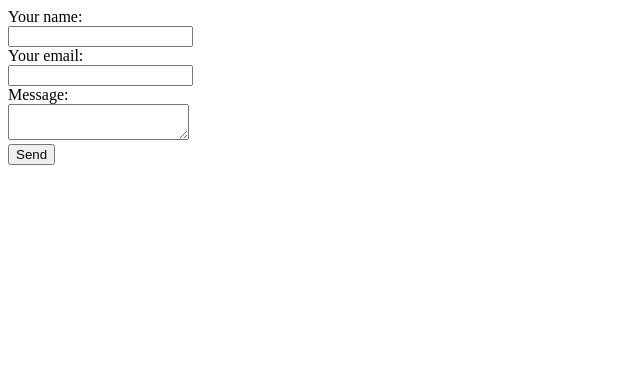
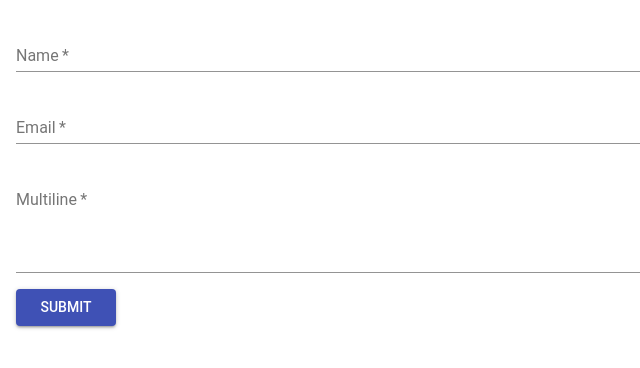
Before and after one commit to Gl3n1/NetlifyPortfolio, a Gatsby site: page /components/Form in a window 1280 px wide. Shown: the whole page, without its empty margins (0-640 px from the left). Built offline with nearby package versions, Linux system fonts and the light colour scheme; Gatsby itself is replaced by a stand-in of ours.

Commit message:
updated form

```diff
--- a/src/pages/components/Form.js
+++ b/src/pages/components/Form.js
@@ -1,5 +1,28 @@
-import React from "react";
+import React from 'react';
+import PropTypes from 'prop-types';
+import { withStyles } from '@material-ui/core/styles';
+import TextField from '@material-ui/core/TextField';
+import Button from '@material-ui/core/Button';
 import { navigateTo } from "gatsby-link";
+
+const styles = theme => ({
+  container: {
+    display: 'flex',
+    flexDirection: 'column',
+    flexWrap: 'wrap',
+  },
+  textField: {
+    marginLeft: theme.spacing.unit,
+    marginRight: theme.spacing.unit
+  },
+  button: {
+    margin: theme.spacing.unit,
+    width: 100
+  },
+  input: {
+    display: 'none',
+  }
+});
 
 function encode(data) {
   return Object.keys(data)
@@ -7,14 +30,14 @@ function encode(data) {
     .join("&");
 }
 
-export default class Contact extends React.Component {
-  constructor(props) {
-    super(props);
-    this.state = {};
-  }
+class Form extends React.Component {
+  state = {};
 
-  handleChange = e => {
-    this.setState({ [e.target.name]: e.target.value });
+  handleChange = name => event => {
+    this.setState({
+      [name]: event.target.value
+    });
+    console.log(this.state)
   };
 
   handleSubmit = e => {
@@ -33,47 +56,68 @@ export default class Contact extends React.Component {
   };
 
   render() {
+    const { classes } = this.props;
+
     return (
-      <div>
       <form
+      className={classes.container}
+      autoComplete="off"
       name="contact"
-          method="post"
-          action="/"
+      method="POST"
+      validate="true"
       data-netlify="true"
       data-netlify-honeypot="bot-field"
-          onSubmit={this.handleSubmit}
-        >
+      onSubmit={this.handleSubmit}>
         {/* The `form-name` hidden field is required to support form submissions without JavaScript */}
         <input type="hidden" name="form-name" value="contact" />
-          <div hidden>
+          <p hidden>
             <label>
               Don’t fill this out:{" "}
               <input name="bot-field" onChange={this.handleChange} />
             </label>
-          </div>
-          <div>
-            <label>
-              Your name:<br />
-              <input type="text" name="name" onChange={this.handleChange} />
-            </label>
-          </div>
-          <div>
-            <label>
-              Your email:<br />
-              <input type="email" name="email" onChange={this.handleChange} />
-            </label>
-          </div>
-          <div>
-            <label>
-              Message:<br />
-              <textarea name="message" onChange={this.handleChange} />
-            </label>
-          </div>
-          <div>
-            <button type="submit">Send</button>
-          </div>
+          </p>
+        <TextField
+          id="standard-name"
+          name="name"
+          label="Name"
+          className={classes.textField}
+          value={this.state.name}
+          onChange={this.handleChange('name')}
+          margin="normal"
+          required={true}
+        />
+        <TextField
+          id="standard-email"
+          name="email"
+          label="Email"
+          type="email"
+          className={classes.textField}
+          value={this.state.email}
+          onChange={this.handleChange('email')}
+          margin="normal"
+          required={true}
+        />
+        <TextField
+          id="standard-multiline-static"
+          label="Multiline"
+          multiline
+          rows="4"
+          className={classes.textField}
+          margin="normal"
+          required={true}
+          onChange={this.handleChange('message')}
+          value={this.state.message}
+        />
+        <Button variant="contained" color="primary" className={classes.button} type="submit">
+          Submit
+        </Button>
       </form>
-      </div>
     );
   }
 }
+
+Form.propTypes = {
+  classes: PropTypes.object.isRequired,
+};
+
+export default withStyles(styles)(Form);
```
Lines whose indentation alone changed are shown as unchanged.
